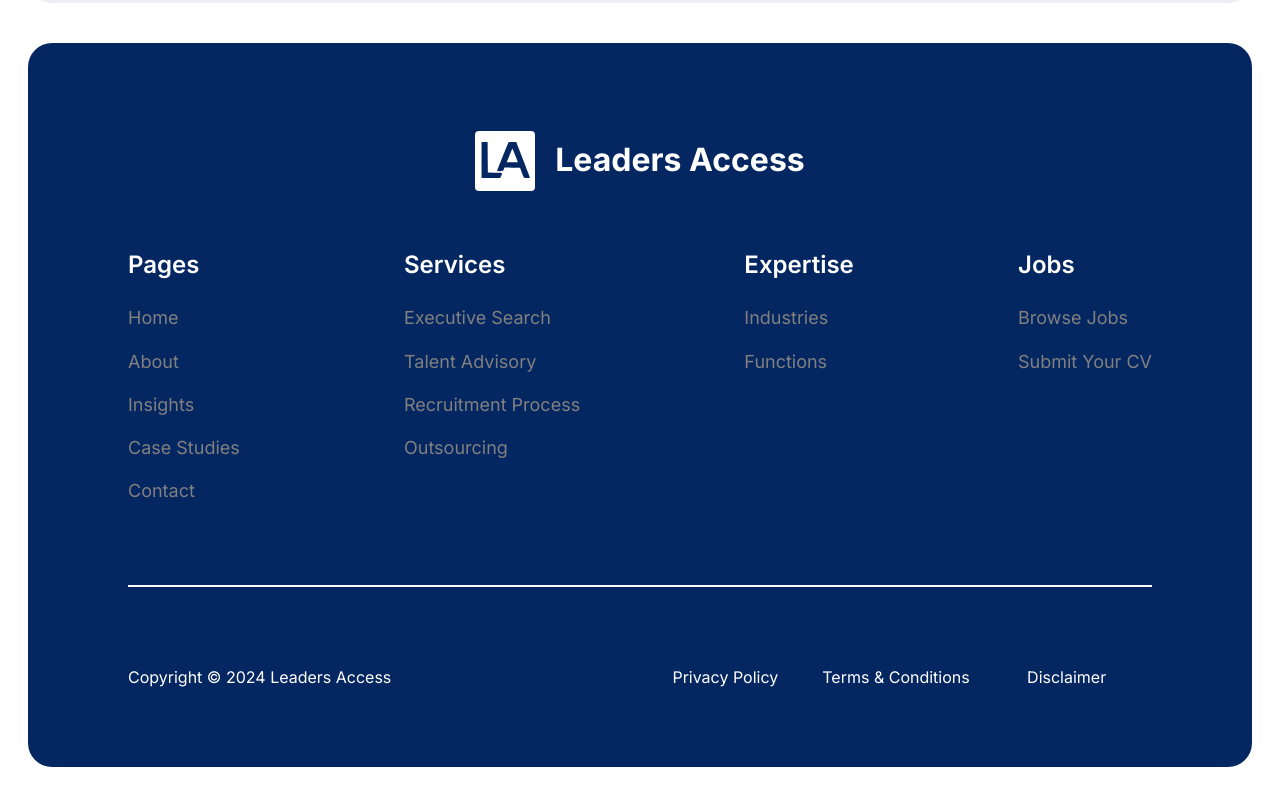
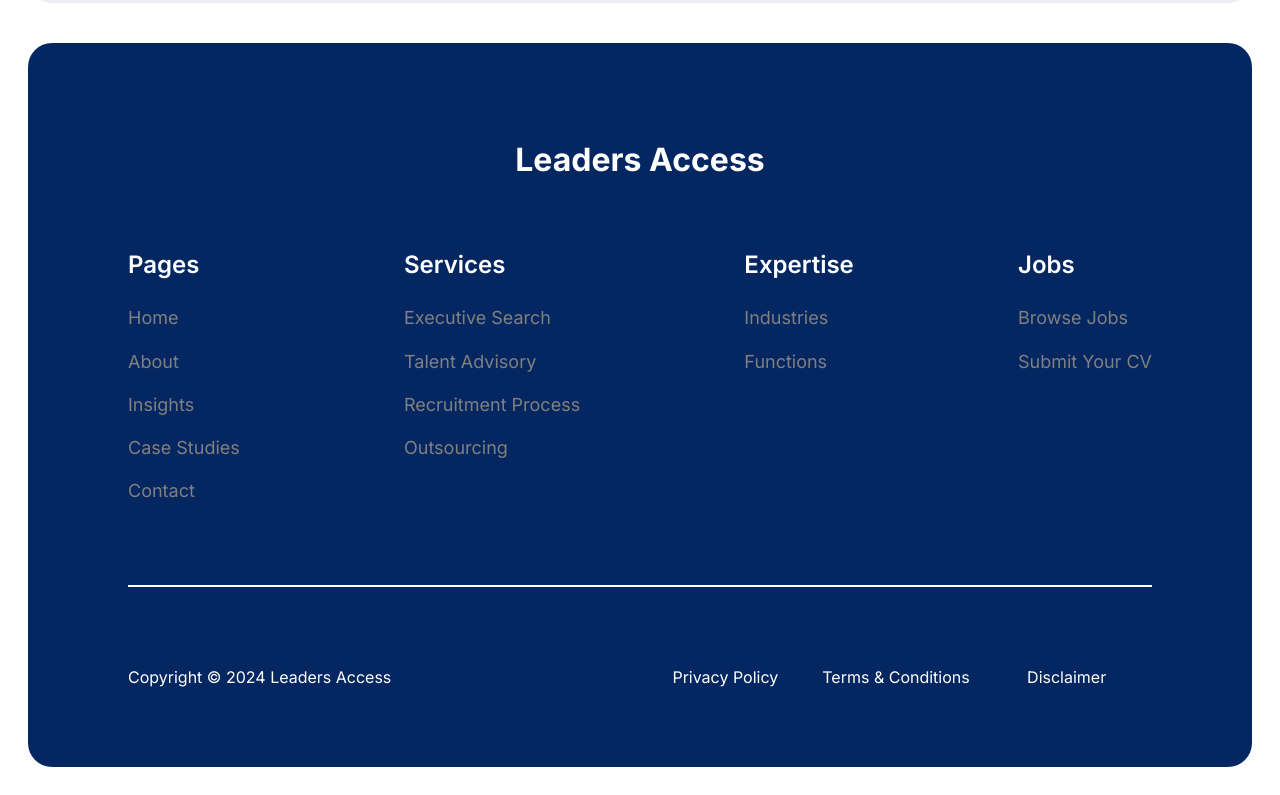
Before and after one commit to Utkarshkumar29/leader-access, a Next.js app: page / in a window 1280 px wide. Shown: the part 10962-11757 px from the top of the page. Built offline with nearby package versions, Linux system fonts and the light colour scheme.

Commit message:
Removed empty className

```diff
--- a/src/components/footer/page.tsx
+++ b/src/components/footer/page.tsx
@@ -7,7 +7,7 @@ export default function Footer() {
             <div className={footerStyle.footerWrapper}>
                 <div className={footerStyle.footerContents}>
                     <div className={footerStyle.whiteContainer}>
-                        <Image src="/images/landing/white_logo.svg" alt="Error" width={40} height={40}/>
+
                         <p className={footerStyle.footerHeading}>Leaders Access</p>
                     </div>
                     <div className={footerStyle.linksWrapper}>
--- a/src/styles/leader.module.css
+++ b/src/styles/leader.module.css
@@ -862,6 +862,7 @@
 
 .touchContainer{
     width: 100%;
+    height: 100%;
 }
 
 .touchWrapper{
```
